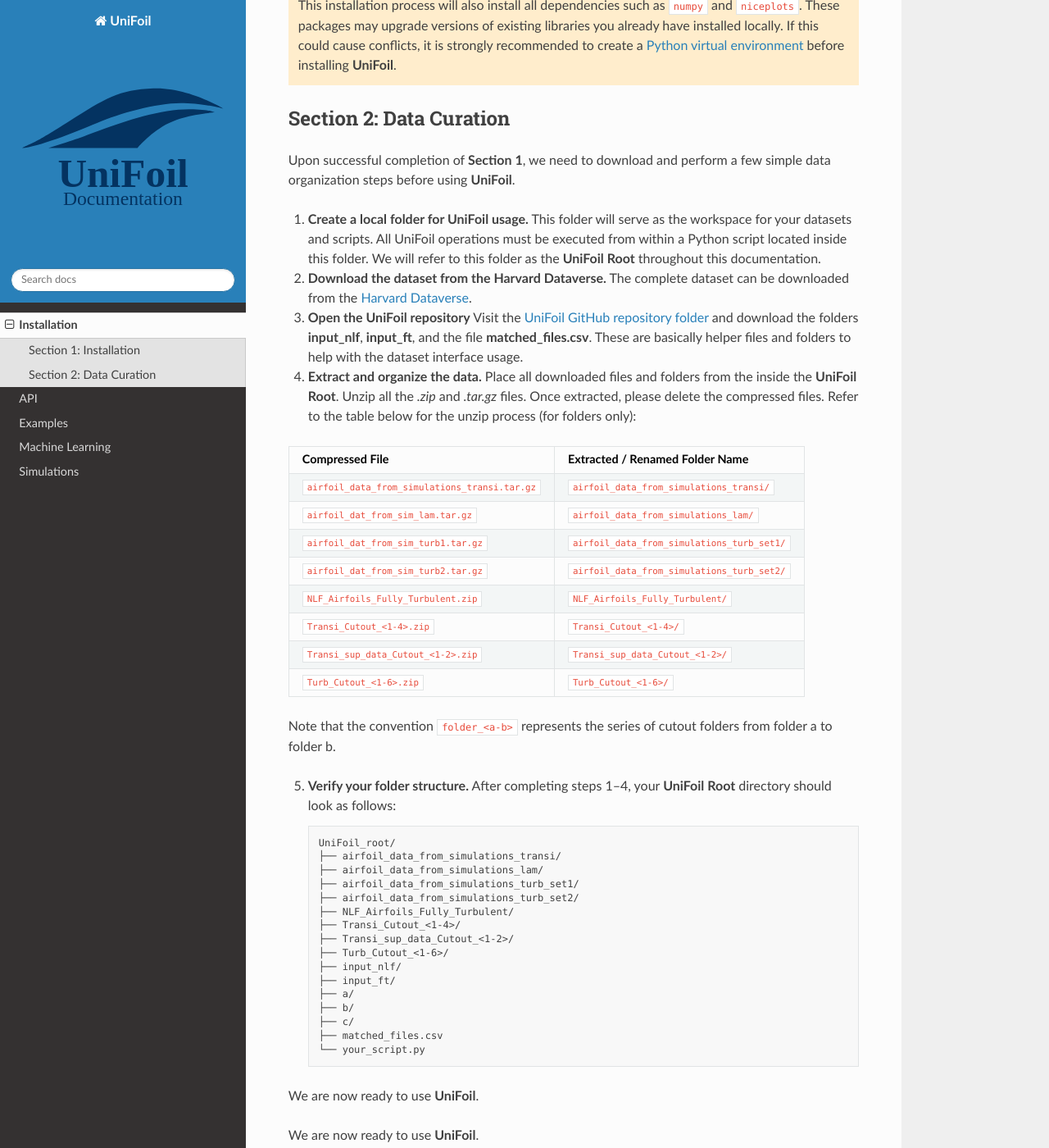
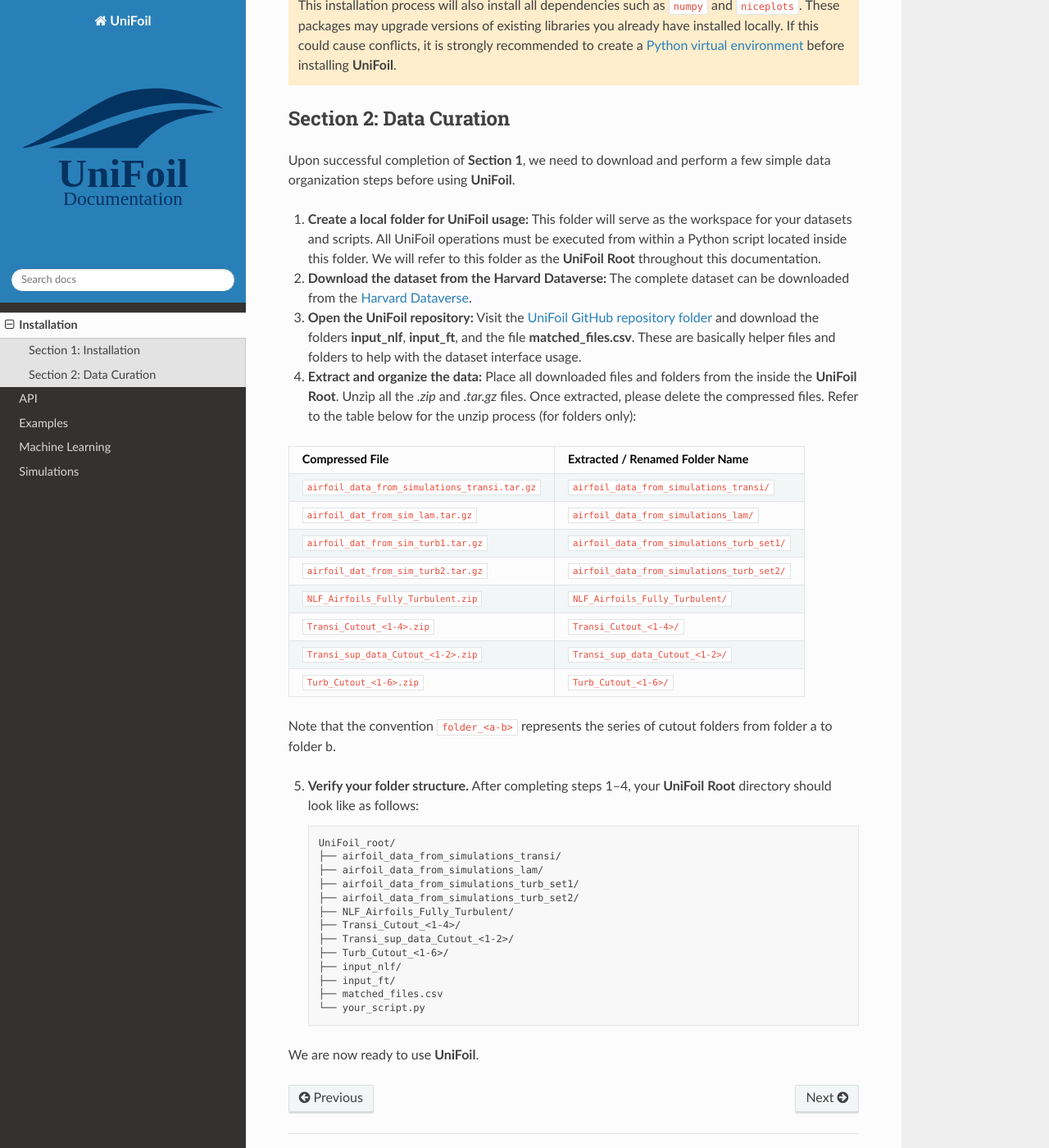
Before and after one commit to BenjaminMelanson/unifoilDocs, a Sphinx documentation site: the page built from docs/source/installation.rst, in a window 1280 px wide and 1400 px high, scrolled down 497 px. Shown: the whole window at 82% size. Built offline with Sphinx 7.4.7 and the Read the Docs theme 3.1.0, drawn with Linux system fonts in a browser that asks for light colours.

Commit message:
Improve installation instructions for UniFoil

```diff
--- a/docs/source/installation.rst
+++ b/docs/source/installation.rst
@@ -29,21 +29,21 @@
 
 Upon successful completion of **Section 1**, we need to download and perform a few simple data organization steps before using **UniFoil**.
 
-1. **Create a local folder for UniFoil usage.**
+1. **Create a local folder for UniFoil usage:**
    This folder will serve as the workspace for your datasets and scripts.
    All UniFoil operations must be executed from within a Python script located inside this folder.
    We will refer to this folder as the **UniFoil Root** throughout this documentation.
 
-2. **Download the dataset from the Harvard Dataverse.**
+2. **Download the dataset from the Harvard Dataverse:**
    The complete dataset can be downloaded from the
    `Harvard Dataverse <https://doi.org/10.7910/DVN/VQGWC4>`_.
 
-3. **Open the UniFoil repository**
+3. **Open the UniFoil repository:**
    Visit the `UniFoil GitHub repository folder <https://github.com/rohitroxkp7/UniFoil/tree/main/unifoil_interface>`_
    and download the folders **input_nlf**, **input_ft**, and the file **matched_files.csv**. These are basically helper files and folders to help
    with the dataset interface usage.
 
-4. **Extract and organize the data.**
+4. **Extract and organize the data:**
    Place all downloaded files and folders from the  inside the **UniFoil Root**.
    Unzip all the `.zip` and `.tar.gz` files. Once extracted, please delete the compressed files.
    Refer to the table below for the unzip process (for folders only):
@@ -70,7 +70,7 @@
 Note that the convention ``folder_<a-b>`` represents the series of cutout folders from folder a to folder b.
 
 5. **Verify your folder structure.**
-   After completing steps 1–4, your **UniFoil Root** directory should look as follows:
+   After completing steps 1–4, your **UniFoil Root** directory should look like as follows:
 
    .. code-block:: text
 
@@ -85,13 +85,7 @@
       ├── Turb_Cutout_<1-6>/
       ├── input_nlf/
       ├── input_ft/
-      ├── a/
-      ├── b/
-      ├── c/
       ├── matched_files.csv
       └── your_script.py
 
 We are now ready to use **UniFoil**.
-
-
-We are now ready to use **UniFoil**.
```
